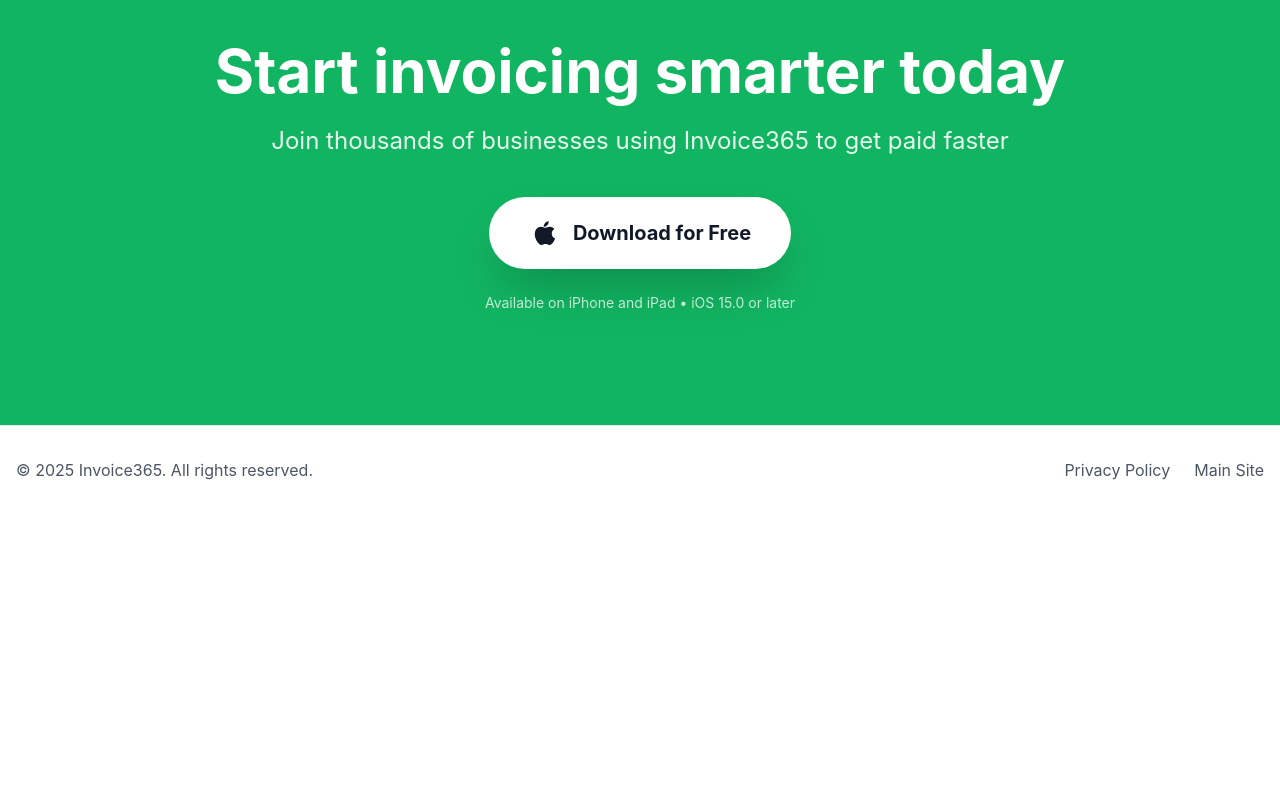
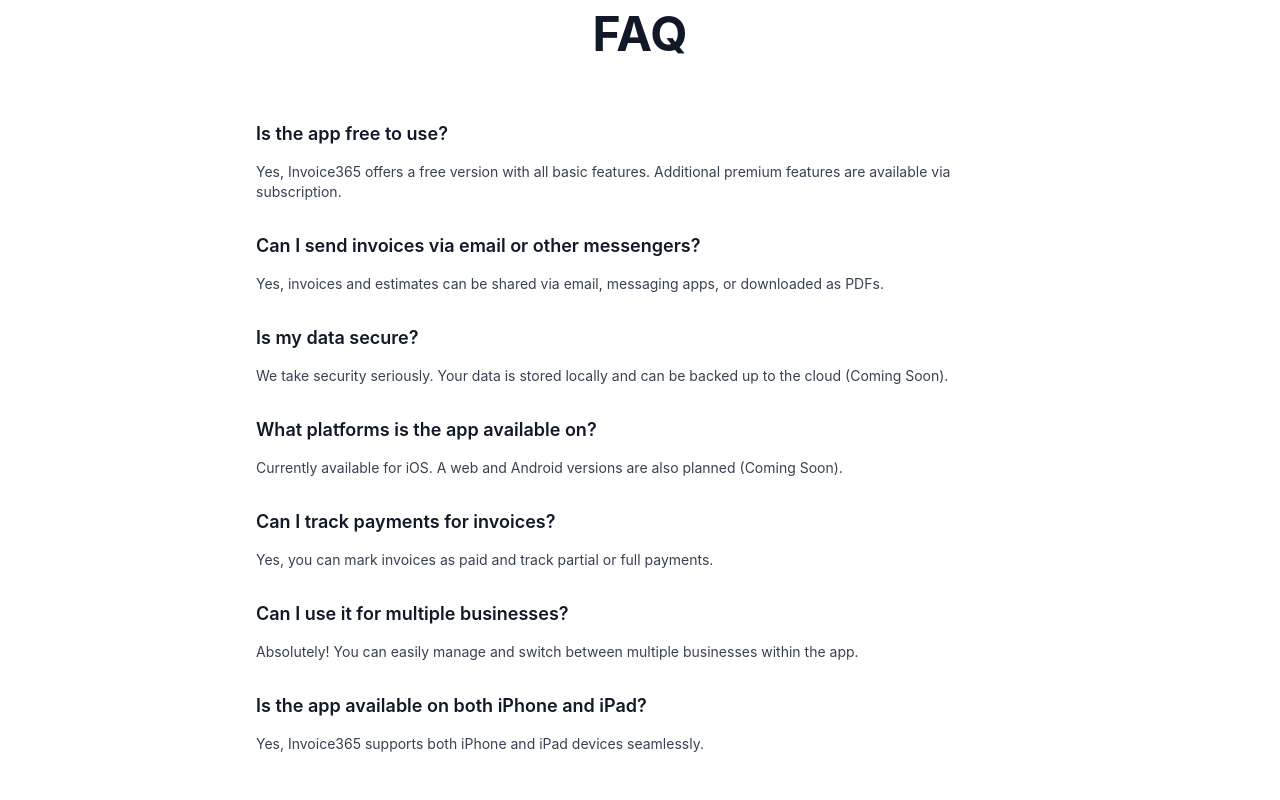
Before and after one commit to dimatretyak/invoice-maker-website, a website: page pages/2/index.html in a window 1280 px wide. Shown: the part 4380-5180 px from the top of the page. Before the commit the page ends 4894 px from the top, so only its background shows below. Drawn offline with nearby package versions, Linux system fonts and the light colour scheme.

Commit message:
feat: add FAQ section

```diff
--- a/pages/2/index.html
+++ b/pages/2/index.html
@@ -408,6 +408,72 @@
       </div>
     </section>
 
+    <section id="faq" class="bg-white py-20 px-6 border-b border-t border-gray-200">
+      <div class="container mx-auto">
+        <h3 class="text-4xl md:text-5xl font-bold text-center mb-16">FAQ</h3>
+
+        <div class="space-y-8 max-w-3xl mx-auto">
+          <div>
+            <h4 class="text-lg/6 font-semibold text-gray-900 mb-4">Is the app free to use?</h4>
+            <p class="text-sm text-gray-700">Yes, Invoice365 offers a free version with all basic features. Additional
+              premium features are available
+              via subscription.</p>
+          </div>
+
+          <div>
+            <h4 class="text-lg/6 font-semibold text-gray-900 mb-4">
+              Can I send invoices via email or other messengers?
+            </h4>
+
+            <p class="text-sm text-gray-700">
+              Yes, invoices and estimates can be shared via email, messaging apps, or downloaded as PDFs.
+            </p>
+          </div>
+
+          <div>
+            <h4 class="text-lg/6 font-semibold text-gray-900 mb-4">
+              Is my data secure?
+            </h4>
+
+            <p class="text-sm text-gray-700">
+              We take security seriously. Your data is stored locally and can be backed up to the cloud (Coming Soon).
+            </p>
+          </div>
+
+          <div>
+            <h4 class="text-lg/6 font-semibold text-gray-900 mb-4">
+              What platforms is the app available on?
+            </h4>
+
+            <p class="text-sm text-gray-700">
+              Currently available for iOS. A web and Android versions are also planned (Coming Soon).
+            </p>
+          </div>
+
+          <div>
+            <h4 class="text-lg/6 font-semibold text-gray-900 mb-4">
+              Can I track payments for invoices?
+            </h4>
+
+            <p class="text-sm text-gray-700">
+              Yes, you can mark invoices as paid and track partial or full payments.
+            </p>
+          </div>
+
+          <div>
+            <h4 class="text-lg/6 font-semibold text-gray-900 mb-4">Can I use it for multiple businesses?</h4>
+            <p class="text-sm text-gray-700">Absolutely! You can easily manage and switch between multiple businesses
+              within the app.</p>
+          </div>
+
+          <div>
+            <h4 class="text-lg/6 font-semibold text-gray-900 mb-4">Is the app available on both iPhone and iPad?</h4>
+            <p class="text-sm text-gray-700">Yes, Invoice365 supports both iPhone and iPad devices seamlessly.</p>
+          </div>
+        </div>
+      </div>
+    </section>
+
     <!-- CTA Section -->
     <section id="download" class="py-20 md:py-28 px-4 bg-primary text-white">
       <div class="container mx-auto max-w-4xl text-center">
```
